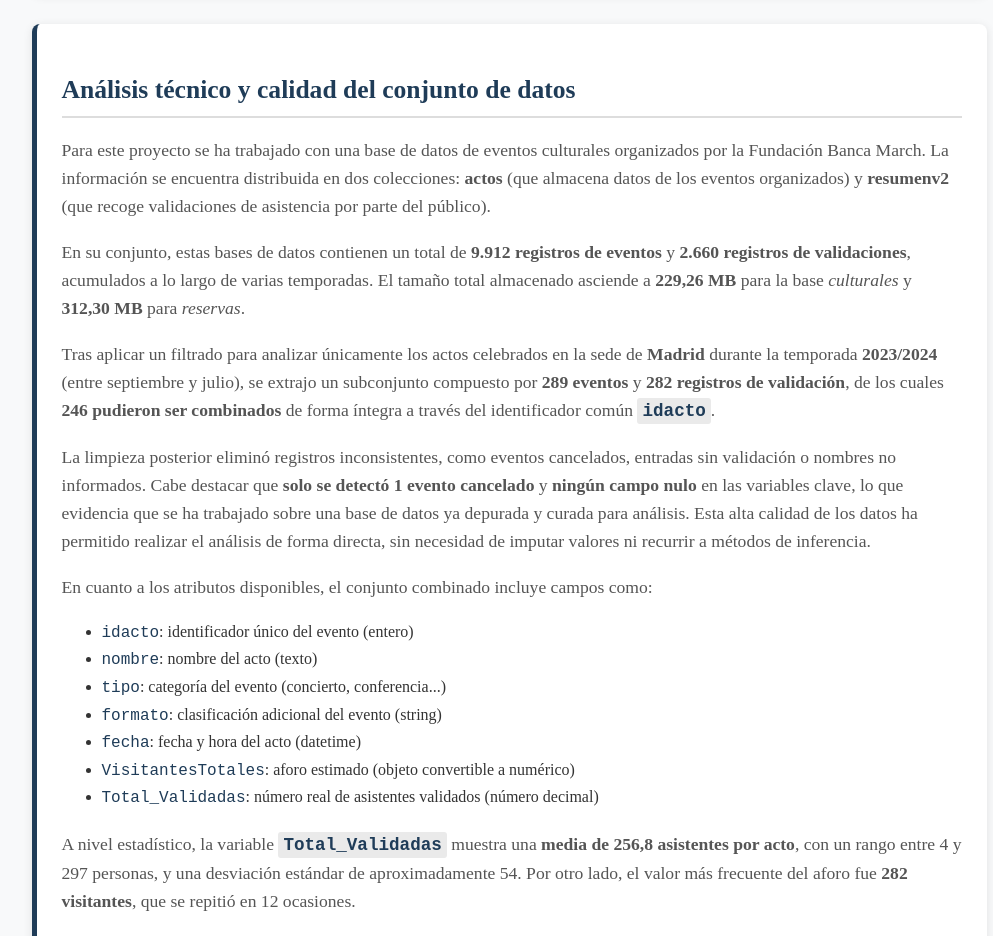
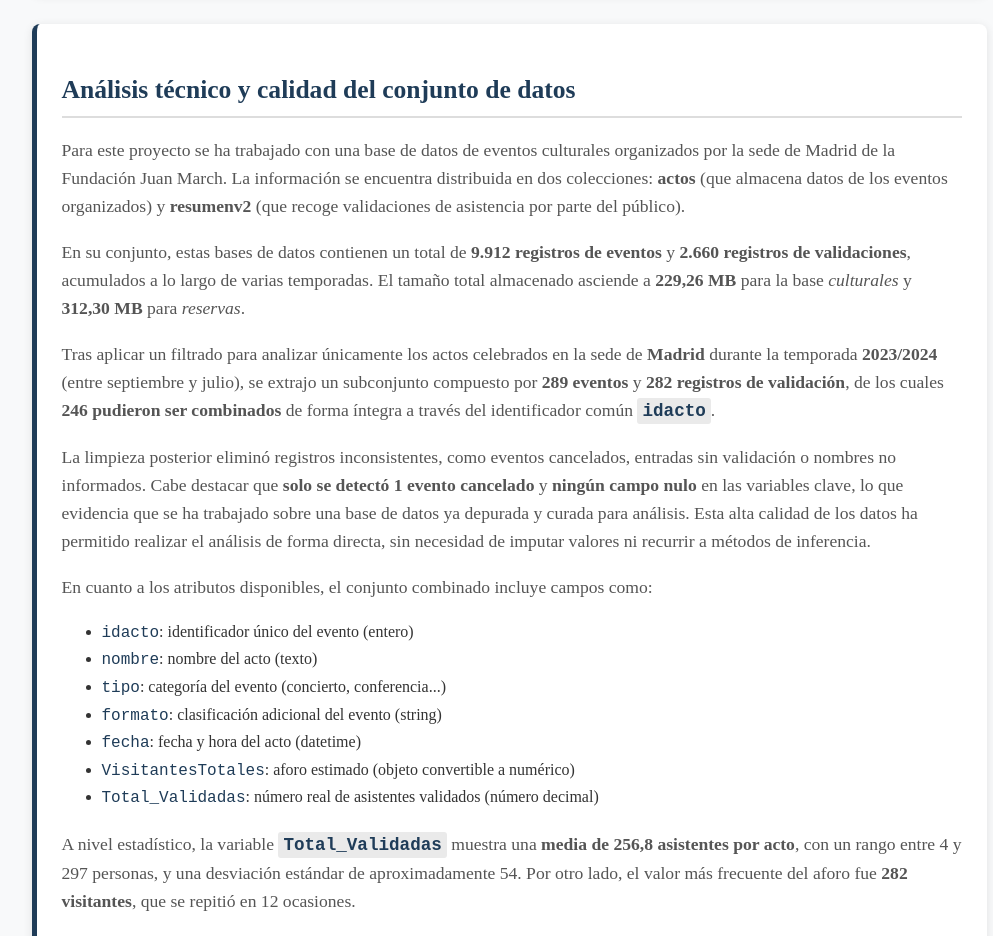
Before and after one commit to pedropa18/ProyectoMIN, a plain HTML site: page limpieza.html in a window 1280 px wide. Shown: the part 1360-2296 px from the top of the page, without its empty margins (131-1124 px from the left). Drawn offline with Linux system fonts and the light colour scheme.

Commit message:
Update limpieza.html

```diff
--- a/limpieza.html
+++ b/limpieza.html
@@ -70,8 +70,8 @@
         <h2>Análisis técnico y calidad del conjunto de datos</h2>
 
         <p>
-            Para este proyecto se ha trabajado con una base de datos de eventos culturales organizados por la Fundación
-            Banca March.
+            Para este proyecto se ha trabajado con una base de datos de eventos culturales organizados por la sede de
+            Madrid de la Fundación Juan March.
             La información se encuentra distribuida en dos colecciones: <strong>actos</strong> (que almacena datos de
             los eventos organizados)
             y <strong>resumenv2</strong> (que recoge validaciones de asistencia por parte del público).
```
